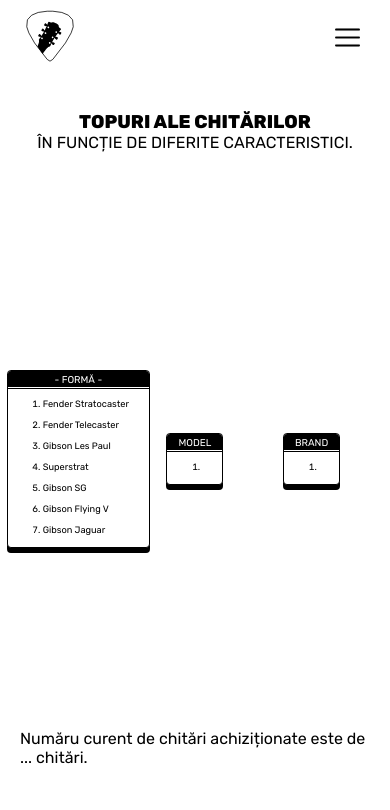
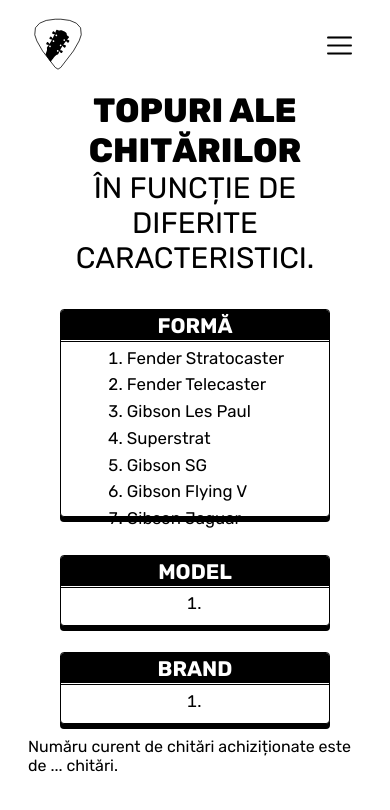
Before and after one commit to Lawrencium04/site-atestat, a React (Create React App) app: page /#/ in a window 390 px wide. Shown: the top 810 px of the page. Built offline with nearby package versions, Linux system fonts and the light colour scheme.

Commit message:
commit before deleting all files

```diff
--- a/src/css-files/acoustic.css
+++ b/src/css-files/acoustic.css
@@ -141,7 +141,7 @@
 	display: flex;
 	position: absolute;
 	align-self: center;
-	border: calc(0.08vw + 0.08vh) dashed rgba(0, 0, 0);
+	border: calc(0.1vw + 0.1vh) dashed rgba(0, 0, 0);
 	transition: all 0.3s ease-in-out;
 	cursor: pointer;
 	border-radius: 1vw;
--- a/src/css-files/home.css
+++ b/src/css-files/home.css
@@ -149,7 +149,7 @@
 	position: absolute;
 	height: min-content;
 	align-self: center;
-	font-weight: 300;
+	font-weight: 400;
 	font-size: calc(3vw + 3vh);
 	font-family: Rubik, sans-serif;
 	text-transform: uppercase;
--- a/src/css-files/tops.css
+++ b/src/css-files/tops.css
@@ -1,3 +1,41 @@
+@media only screen and (max-width: 900px) {
+    #tops {
+        grid-template-areas:
+        "title"
+        "shape"
+        "model"
+        "brand"
+        "bought" !important;
+        grid-template-columns: 100% !important;
+        grid-template-rows: min-content auto auto auto 15% !important;
+    }
+
+    #tops .title {
+        padding: 1dvb;
+    }
+
+    #tops .title { font-size: 3.5dvb !important; }
+    #tops .title b { font-weight: 800; font-size: 4dvb !important; }
+
+    .top {
+        width: 80% !important;
+        justify-items: center !important
+    }
+
+    .top ol {
+        justify-self: center;
+        width: max-content !important;
+    }
+
+    .top p {
+        font-size: 2.5dvb !important;
+    }
+
+    .top ol li {
+        font-size: 2dvb !important;
+    }
+}
+
 #tops {
     display: grid;
     grid-template-areas:
@@ -5,7 +43,7 @@
         "shape model brand"
         "bought bought bought";
     grid-template-columns: repeat(3, 33.33%);
-    grid-template-rows: 15% 70% 15%;
+    grid-template-rows: min-content 70% 15%;
     width: 100%;
     height: calc(100vh - 74px);
     box-sizing: border-box;
@@ -15,18 +53,20 @@
     display: flex;
     place-self: center;
     text-align: center;
-    font-size: calc(1.3vh + 1.3vw);
+    font-size: 5dvb;
     font-weight: 400;
     grid-area: title;
     text-transform:uppercase;
 }
 
-#tops .title b { font-weight: 800; font-size: calc(1.5vw + 1.5vh);}
+#tops .title p { margin: 0; }
+
+#tops .title b { font-weight: 800; font-size: 5.5dvb;}
 
 .top {
     background-color: white;
-    width: max-content;
-    display: flex;
+    max-width: 100%;
+    display: grid;
     flex-direction: column;
     place-self: center;
     border: calc(0.05vw + 0.05vh) solid black;
@@ -39,19 +79,21 @@
     overflow: scroll;
     -ms-overflow-style: none;  /* Internet Explorer 10+ */
     scrollbar-width: none;  /* Firefox */
-    margin: 0 20px 0 10px;
-    padding: 0px 0px 0px 25px;
+    margin: 0 2dvb 0 2dvb;
+    padding: 0px 0px 0px 2.5dvb;
     height: 100%;
 }
 
 .top ol::-webkit-scrollbar { display: none;  /* Safari and Chrome */ }
 
 .top ol li {
-    padding: 5px 0px;
-    font-size: calc(0.75vw + 0.75vh);
+    padding: 0.4dvb 0px;
+    font-size: 2dvb;
+    text-align: center;
+    width: fit-content;
 }
 
-.top ol li:nth-of-type(1) { padding-top: 8px; }
+.top ol li:nth-of-type(1) { padding-top: calc(0.35vw + 0.35vh); }
 
 .top ol li:last-of-type { padding-bottom: 12px; }
 
@@ -68,9 +110,16 @@
     box-sizing: border-box;
     margin: 0px 0px;
     padding: calc(0.25vw + 0.25vh) 0px calc(0.2vw + 0.2vh) 0px;
-    border-bottom: calc(0.25vw + 0.25vh) double rgb(0, 0, 0);
-    font-weight: 400;
-    font-size: calc(0.8vw + 0.8vh);
+    border-bottom: max(calc(0.25vw + 0.25vh), 3px) double black;
+    font-weight: 600;
+    font-size: calc(1vw + 1vh);
+}
+
+.top img {
+    border-radius: 0.5vw;
+    filter: drop-shadow(5px 5px 4px rgb(112, 112, 112));
+    display: flex;
+    width: 99%;
 }
 
 .top-bought {
--- a/src/index.css
+++ /dev/null
@@ -1,13 +0,0 @@
-body {
-  margin: 0;
-  font-family: -apple-system, BlinkMacSystemFont, 'Segoe UI', 'Roboto', 'Oxygen',
-    'Ubuntu', 'Cantarell', 'Fira Sans', 'Droid Sans', 'Helvetica Neue',
-    sans-serif;
-  -webkit-font-smoothing: antialiased;
-  -moz-osx-font-smoothing: grayscale;
-}
-
-code {
-  font-family: source-code-pro, Menlo, Monaco, Consolas, 'Courier New',
-    monospace;
-}
--- a/src/index.js
+++ b/src/index.js
@@ -1,7 +1,6 @@
 import ReactDOM from 'react-dom/client';
 import React, { StrictMode } from 'react';
 import App from './js-files/App.js';
-import './index.css';
 import { HashRouter } from 'react-router-dom';
 
 const root = ReactDOM.createRoot(document.getElementById('root'));
--- a/src/js-files/tops.js
+++ b/src/js-files/tops.js
@@ -1,5 +1,6 @@
 import React from "react";
 import "../css-files/tops.css"
+import Strat from "../assets/png/electric.png"
 
 export default function Tops(props) {
     return (
@@ -7,7 +8,7 @@
             <div id={!props.transition ? 'tops' : 'tops off'}>
                 <div className="title"><p><b>Topuri ale chitărilor</b> <br></br> în funcție de diferite caracteristici.</p></div>
                 <div className="top shape">
-                    <p>- FORMĂ -</p>
+                    <p>FORMĂ</p>
                     <ol>
                         <li>Fender Stratocaster</li>
                         <li>Fender Telecaster</li>
```
